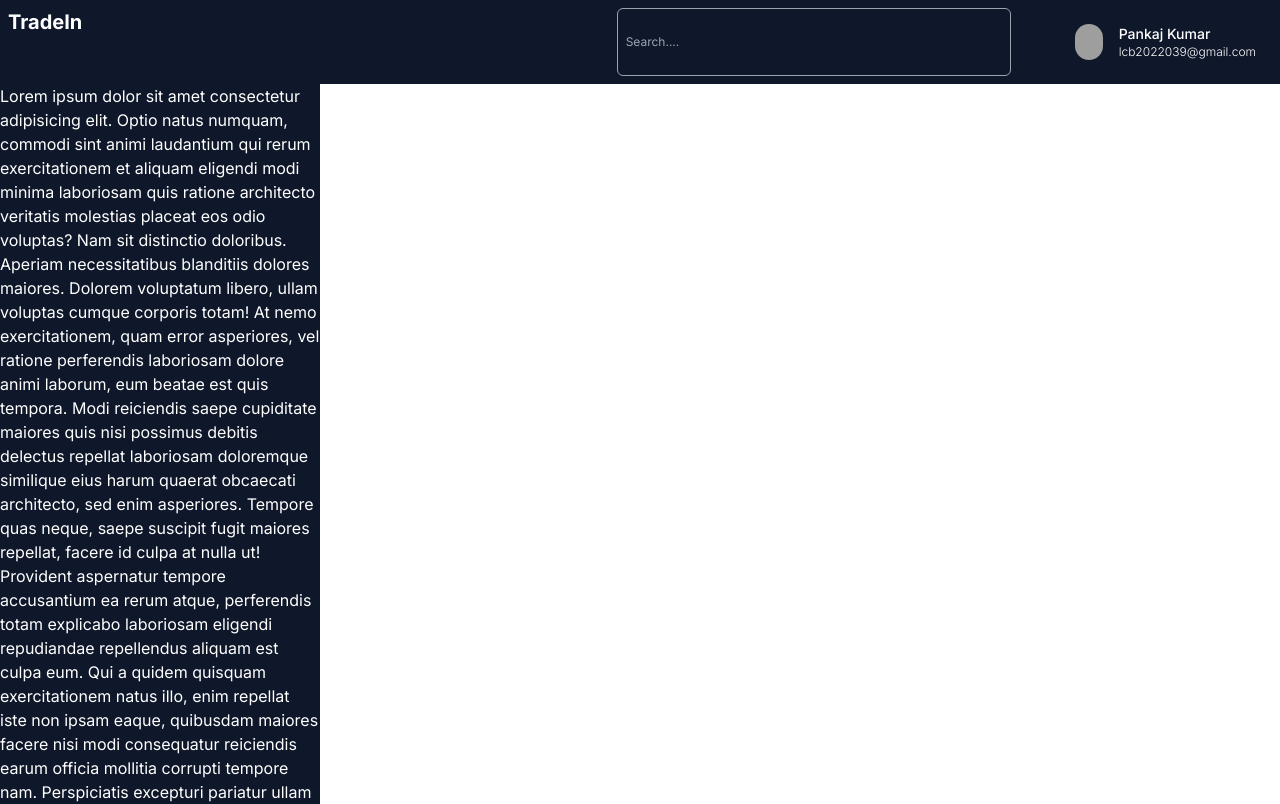
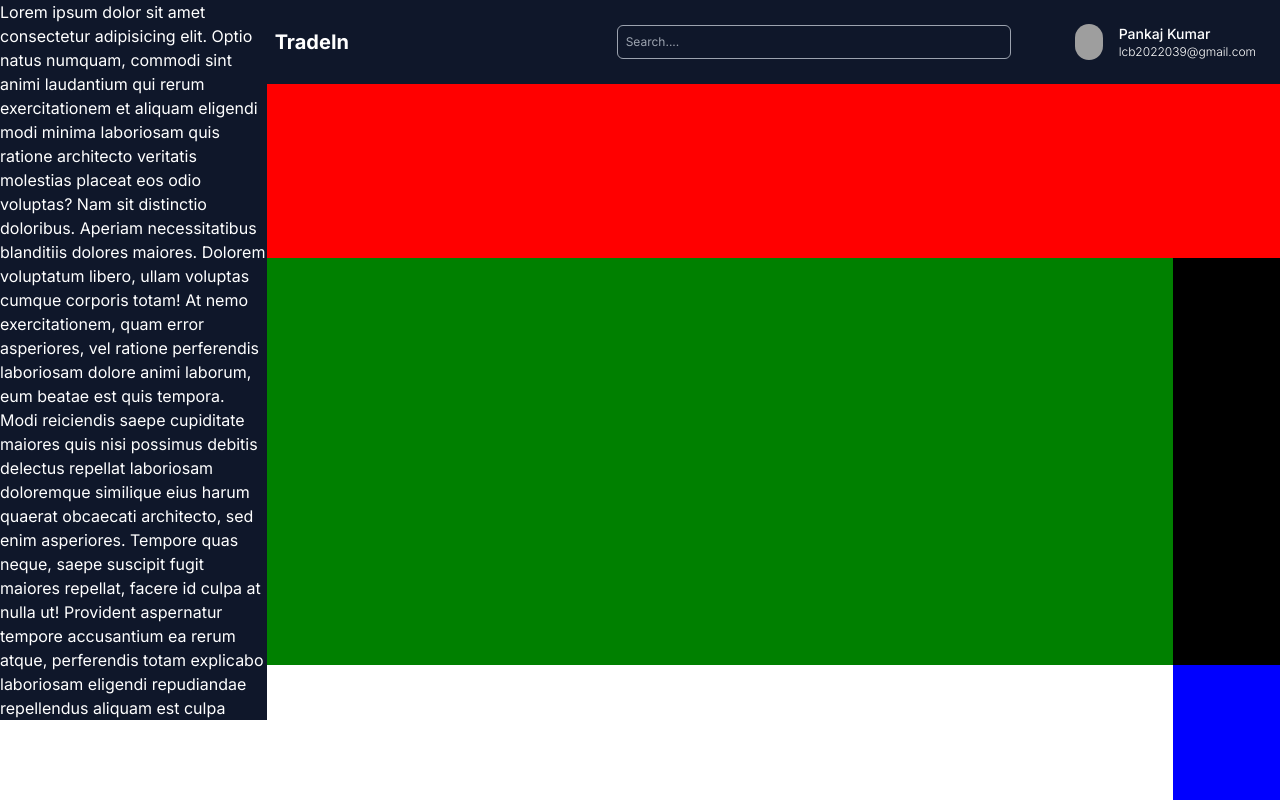
Before and after one commit to Radhey644/TradeIn, a Next.js app: page /test in a window 1280 px wide. Before the commit this address had no page. Shown: the top 804 px of the page. Built offline with nearby package versions, Linux system fonts and the light colour scheme; grey boxes are pictures that could not be loaded.

Commit message:
Added a grid system at test route.

```diff
--- a/package.json
+++ b/package.json
@@ -18,7 +18,8 @@
     "framer-motion": "^10.16.4",
     "next": "latest",
     "react": "latest",
-    "react-dom": "latest"
+    "react-dom": "latest",
+    "recharts": "^2.8.0"
   },
   "devDependencies": {
     "@types/node": "latest",
--- a/src/app/layout.tsx
+++ b/src/app/layout.tsx
@@ -21,11 +21,10 @@ export default function RootLayout({
     <html lang="en">
       <body className={inter.className}>
         <Chakra>
-          <Navbar />
-        <Sidebar />
+          {/* <Navbar />
+        <Sidebar /> */}
         {children}
         </Chakra>
-
       </body>
     </html>
   );
--- /dev/null
+++ b/src/app/test/page.tsx
@@ -0,0 +1,12 @@
+import Home from '@/components/Home'
+import React from 'react'
+
+const Test = () => {
+  return (
+    <>
+    <Home/>
+    </>
+  )
+}
+
+export default Test
--- /dev/null
+++ b/src/components/Home.css
@@ -0,0 +1,58 @@
+.container {
+     display: grid;
+    grid-template-columns: 0.5fr 1.7fr 0.2fr;
+    grid-template-rows: 0.3fr 0.9fr 2.1fr 0.7fr;
+    /* gap: 20px 15px; */
+    grid-auto-flow: row;
+    grid-template-areas:
+      "Dashboard Navbar Navbar"
+      "Dashboard Stock-Details Stock-Details"
+      "Dashboard Stock-Chart List-of-LOT-"
+      ". StockDetails Techcnical-analysis";
+  }
+
+  .Navbar { grid-area: Navbar;
+
+}
+
+  .Dashboard { grid-area: Dashboard;
+
+}
+
+  .Stock-Details { grid-area: Stock-Details;
+    background:red; }
+
+  .Stock-Chart { grid-area: Stock-Chart;
+background: green; }
+
+  .List-of-LOT- { grid-area: List-of-LOT-;
+background: black; }
+
+  .StockDetails { grid-area: StockDetails; }
+
+  .Techcnical-analysis { grid-area: Techcnical-analysis;
+background: blue; }
+
+
+  html, body , .container {
+    height: 100%;
+    margin: 0;
+  }
+
+  /* For presentation only, no need to copy the code below */
+
+  .container * {
+
+    position: relative;
+  }
+
+  .container *:after {
+    position: absolute;
+    top: 0;
+    left: 0;
+    width: 100%;
+    height: 100%;
+    display: grid;
+    align-items: center;
+    justify-content: center;
+  }
--- /dev/null
+++ b/src/components/Home.tsx
@@ -0,0 +1,19 @@
+import React from 'react'
+import './Home.css'
+import Navbar from './Navbar'
+import SideDashboard from './SideDashboard'
+const Home = () => {
+  return (
+    <div className="container">
+  <div className="Navbar"><Navbar/></div>
+  <div className="Dashboard"><SideDashboard/></div>
+  <div className="Stock-Details"></div>
+  <div className="Stock-Chart"></div>
+  <div className="List-of-LOT-"></div>
+  <div className="StockDetails"></div>
+  <div className="Techcnical-analysis"></div>
+</div>
+  )
+}
+
+export default Home
--- a/src/components/Navbar.tsx
+++ b/src/components/Navbar.tsx
@@ -2,9 +2,9 @@ import React from "react";
 
 const Navbar = () => {
   return (
-    <div className="overflow-x-hidden">
+    <div className="overflow-x-hidden h-min">
       <div className="flex flex-col sm:flex-row bg-slate-900 p-2 gap-4 text-white">
-        <div className="flex-shrink-0 font-bold text-xl text-center sm:text-left">
+        <div className="flex-shrink-0 font-bold text-xl text-center sm:text-left self-center">
           TradeIn
         </div>
 
@@ -25,14 +25,14 @@ const Navbar = () => {
             src="https://i.pinimg.com/originals/1e/c4/62/1ec4624b6606c8c358e41c85ccdd20a9.jpg"
             alt=""
           />
-          <div className="flex flex-col relative -top-0.4">
+          <div className="flex flex-col relative -top-0.4 ">
             <span className="font-medium text-sm">Pankaj Kumar</span>
             <span className="font-light text-xs">lcb2022039@gmail.com</span>
           </div>
         </div>
 
         {/* Search bar */}
-        <div className="order-2 flex flex-col sm:flex-row p-1 justify-center items-center border border-gray-400 rounded-md ml-1">
+        <div className="order-2 flex flex-col sm:flex-row p-1 h-1/2 justify-center items-center self-center border border-gray-400 rounded-md ml-1">
           <input
             type="text"
             className="search-input bg-transparent text-white p-1  outline-none w-full sm:w-64 md:w-96 text-xs" // Adjusted padding and font size
--- a/src/components/SideDashboard.tsx
+++ b/src/components/SideDashboard.tsx
@@ -2,7 +2,7 @@ import React from 'react'
 
 const SideDashboard = () => {
   return (
-    <div className="w-1/4 bg-slate-900 mt-0 xs:invisible text-white">
+    <div className=" bg-slate-900 mt-0 xs:invisible text-white">
     Lorem ipsum dolor sit amet consectetur adipisicing elit. Optio natus
     numquam, commodi sint animi laudantium qui rerum exercitationem et aliquam
     eligendi modi minima laboriosam quis ratione architecto veritatis
@@ -16,16 +16,7 @@ const SideDashboard = () => {
     neque, saepe suscipit fugit maiores repellat, facere id culpa at nulla ut!
     Provident aspernatur tempore accusantium ea rerum atque, perferendis totam
     explicabo laboriosam eligendi repudiandae repellendus aliquam est culpa
-    eum. Qui a quidem quisquam exercitationem natus illo, enim repellat iste
-    non ipsam eaque, quibusdam maiores facere nisi modi consequatur reiciendis
-    earum officia mollitia corrupti tempore nam. Perspiciatis excepturi
-    pariatur ullam nobis libero sed natus unde exercitationem nam rem cum
-    laboriosam eius fugiat provident deserunt, suscipit ipsum fuga culpa porro
-    quis ipsam mollitia harum minima. Cupiditate sit facere, dolor id nobis
-    inventore. Perferendis ducimus soluta aliquam explicabo iste pariatur in
-    debitis quae impedit consectetur! Veniam corrupti maxime fugiat, dolor
-    sint voluptates. Nemo, rerum veniam dolorem modi delectus dicta omnis
-    ducimus nesciunt inventore eum ipsa nihil quasi voluptas provident saepe
+
     </div>
   )
 }
--- /dev/null
+++ b/src/components/StockBar.tsx
@@ -0,0 +1,11 @@
+import React from 'react'
+
+const StockBar = () => {
+  return (
+    <div>
+
+    </div>
+  )
+}
+
+export default StockBar
```
Also changed, not shown: src/components/HomeChart.tsx (added), 2 other files (tests, documents, lock files or other folders).
